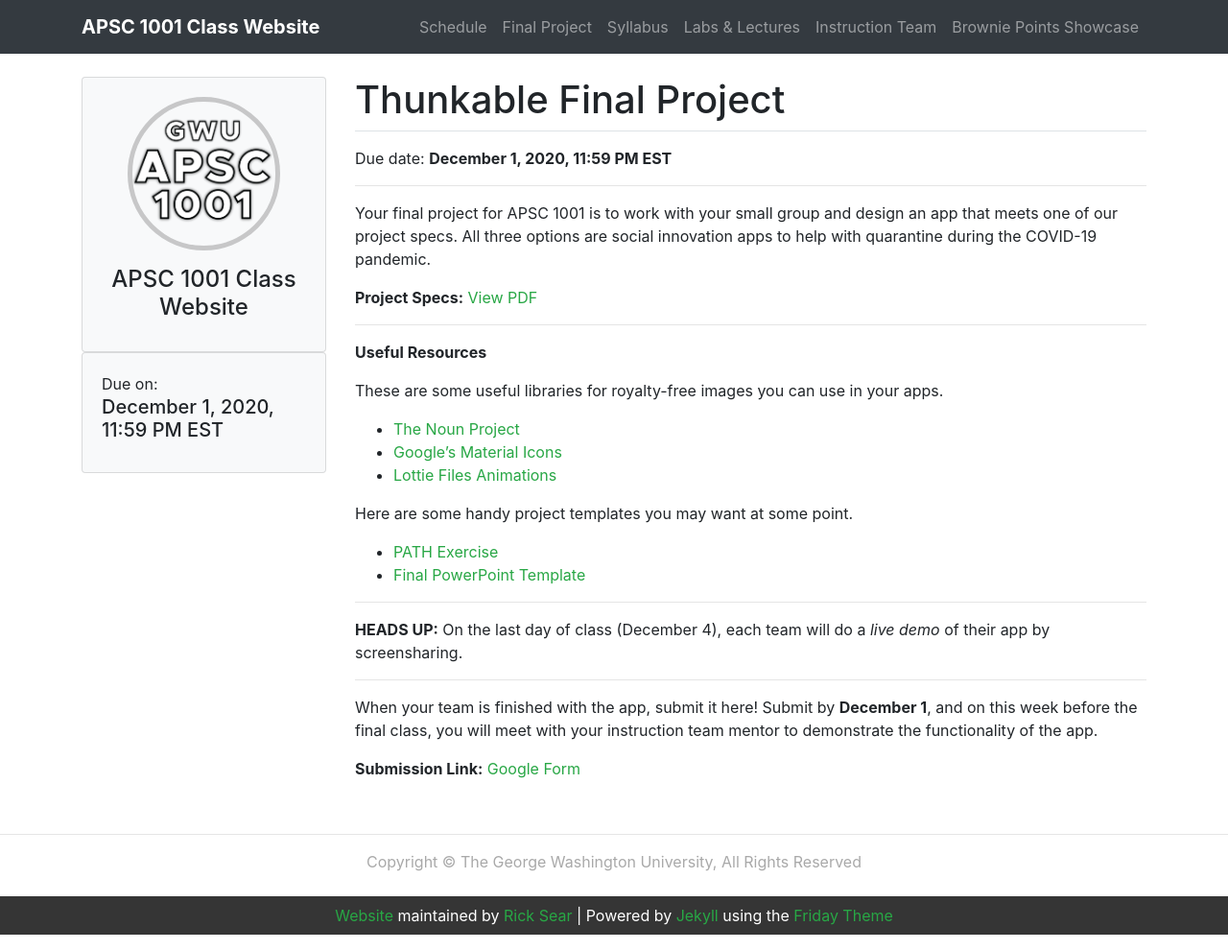
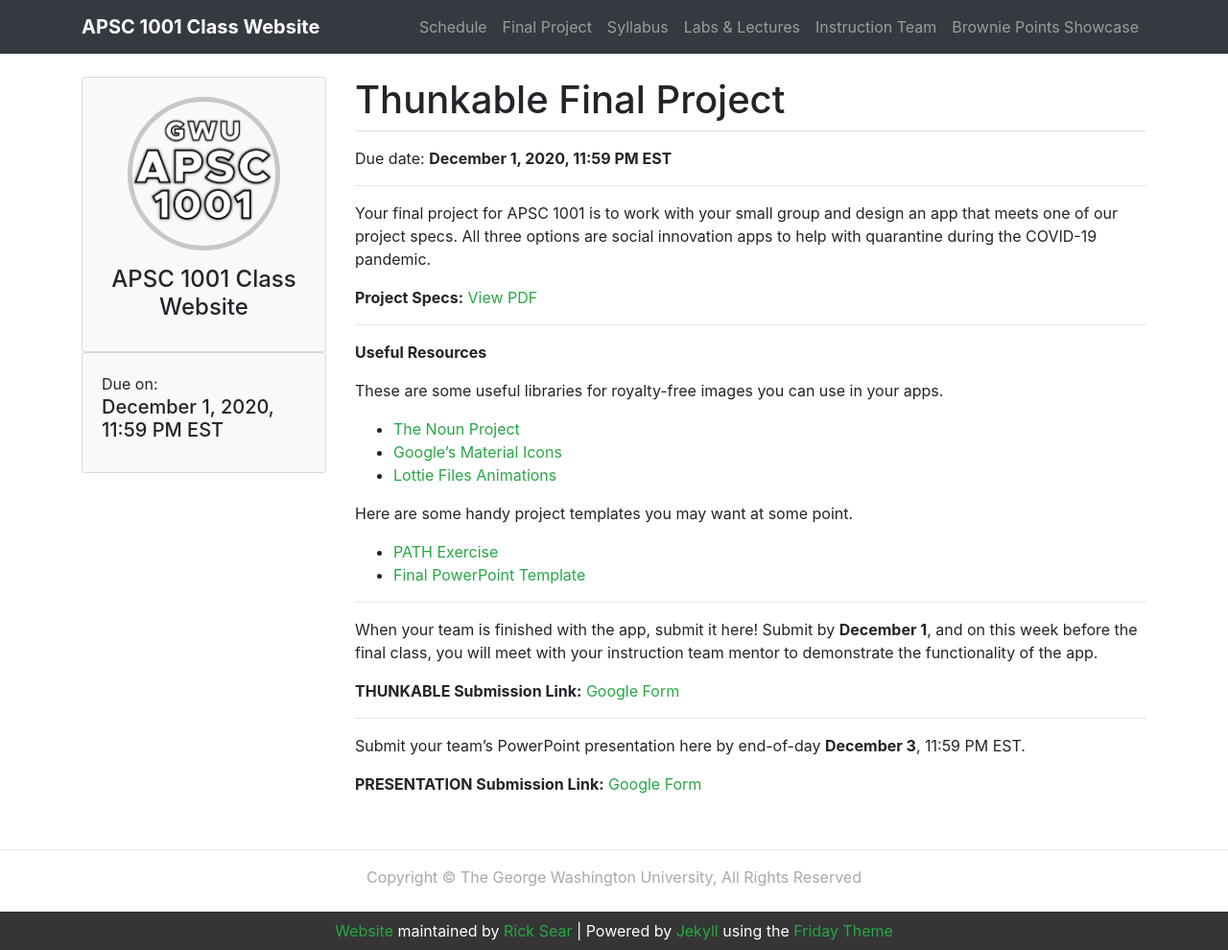
Before and after one commit to GWU-APSC1001/gwu-apsc1001.github.io, a Jekyll site: the page built from _assignments/thunkable-final.md, in a window 1280 px wide and 990 px high. Shown: the whole window at 96% size. Built offline with Jekyll 4.4.1, drawn with Linux system fonts in a browser that asks for light colours.

Commit message:
Add presentation submission link for final project

```diff
--- a/_assignments/thunkable-final.md
+++ b/_assignments/thunkable-final.md
@@ -24,10 +24,12 @@ Here are some handy project templates you may want at some point.
 
 <hr>
 
-**HEADS UP:** On the last day of class (December 4), each team will do a *live demo* of their app by screensharing.
+When your team is finished with the app, submit it here! Submit by **December 1**, and on this week before the final class, you will meet with your instruction team mentor to demonstrate the functionality of the app.
+
+**THUNKABLE Submission Link:** <a href="https://docs.google.com/forms/d/e/1FAIpQLScMjcqVQXFbOfEdqt_K0htHgK9eG3nUSzmpYKApSuRdI66Ydw/viewform?usp=sf_link" target="_blank">Google Form</a>
 
 <hr>
 
-When your team is finished with the app, submit it here! Submit by **December 1**, and on this week before the final class, you will meet with your instruction team mentor to demonstrate the functionality of the app.
+Submit your team's PowerPoint presentation here by end-of-day **December 3**, 11:59 PM EST.
 
-**Submission Link:** <a href="https://docs.google.com/forms/d/e/1FAIpQLScMjcqVQXFbOfEdqt_K0htHgK9eG3nUSzmpYKApSuRdI66Ydw/viewform?usp=sf_link" target="_blank">Google Form</a>
+**PRESENTATION Submission Link:** <a href="https://docs.google.com/forms/d/e/1FAIpQLScvtfKuD1_3GUx0cDizCMcAt_7buuAN9gppHyU0CMY3DPTDOg/viewform" target="_blank">Google Form</a>
```
